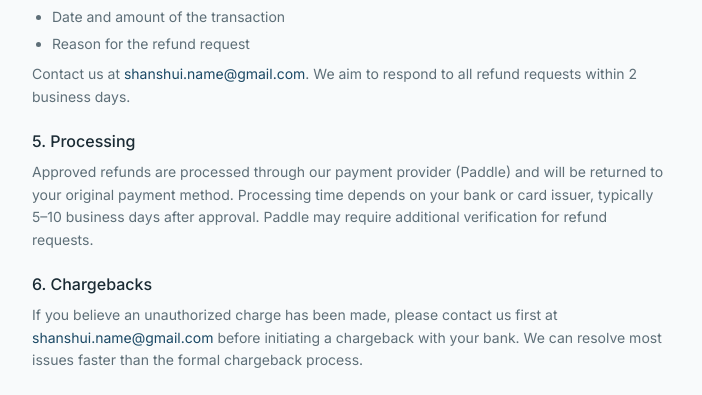
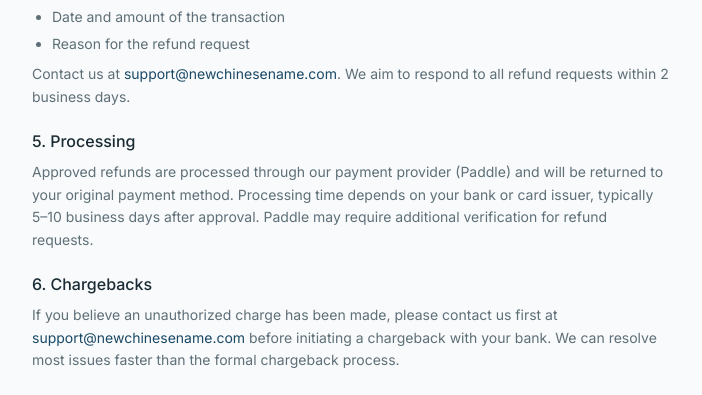
Before and after one commit to zhan-fg/chinese-name-website, a Next.js app: page /refund in a window 1280 px wide. Shown: the part 1007-1402 px from the top of the page, without its empty margins (288-990 px from the left). Built offline with nearby package versions, Linux system fonts and the light colour scheme; no server answers.

Commit message:
Replace contact email: shanshui.name@gmail.com -> support@newchinesename.com

```diff
--- a/src/app/contact/page.tsx
+++ b/src/app/contact/page.tsx
@@ -27,10 +27,10 @@ export default function ContactPage() {
               press — reach us at:
             </p>
             <a
-              href="mailto:shanshui.name@gmail.com"
+              href="mailto:support@newchinesename.com"
               className="inline-block text-deep-blue hover:underline font-medium text-base"
             >
-              shanshui.name@gmail.com
+              support@newchinesename.com
             </a>
             <p className="mt-3 text-xs text-mist">
               We typically respond within 2-3 business days.
--- a/src/app/refund/page.tsx
+++ b/src/app/refund/page.tsx
@@ -120,10 +120,10 @@ export default function RefundPage() {
             <p>
               Contact us at{" "}
               <a
-                href="mailto:shanshui.name@gmail.com"
+                href="mailto:support@newchinesename.com"
                 className="text-deep-blue hover:underline"
               >
-                shanshui.name@gmail.com
+                support@newchinesename.com
               </a>
               . We aim to respond to all refund requests within 2 business
               days.
@@ -151,10 +151,10 @@ export default function RefundPage() {
               If you believe an unauthorized charge has been made, please
               contact us first at{" "}
               <a
-                href="mailto:shanshui.name@gmail.com"
+                href="mailto:support@newchinesename.com"
                 className="text-deep-blue hover:underline"
               >
-                shanshui.name@gmail.com
+                support@newchinesename.com
               </a>{" "}
               before initiating a chargeback with your bank. We can resolve
               most issues faster than the formal chargeback process.
```
